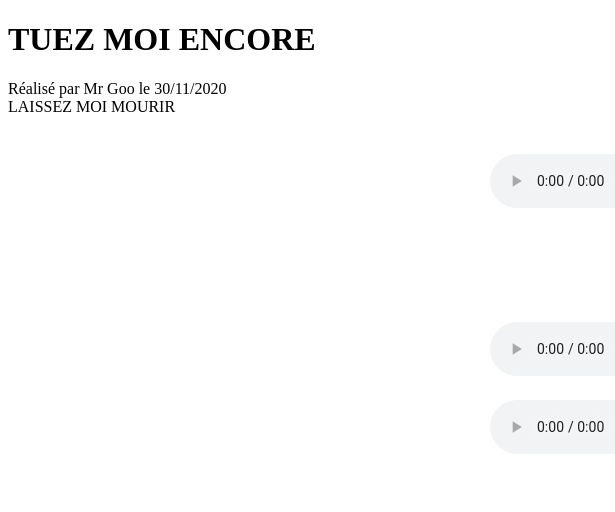
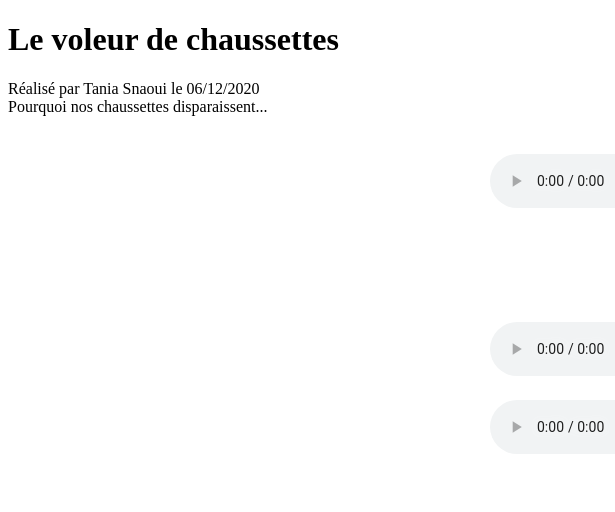
Before and after one commit to Jotania/Le-voleur-de-chaussettes-, a plain HTML site: page index.html in a window 1280 px wide. Shown: the full height of the page, 0-615 px from the left. Drawn offline with Linux system fonts and the light colour scheme.

Commit message:
Update index.html

```diff
--- a/index.html
+++ b/index.html
@@ -3,16 +3,16 @@
 <html>
     <head>
         <meta charset="utf-8">
-        <title>TUEZ MOI</title>
+        <title>Le voleur de chaussettes</title>
 
     </head>
 
     <body>
-        <h1>TUEZ MOI ENCORE</h1>
+        <h1>Le voleur de chaussettes</h1>
 
-Réalisé par Mr Goo le 30/11/2020
+Réalisé par Tania Snaoui le 06/12/2020
 <br>
-LAISSEZ MOI MOURIR
+Pourquoi nos chaussettes disparaissent...
 <br>
 <br>
 <center>
```
